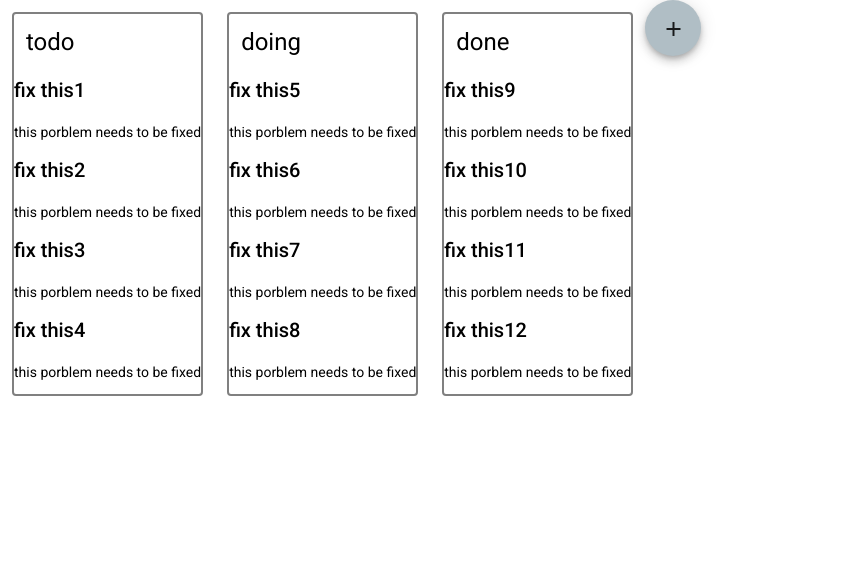
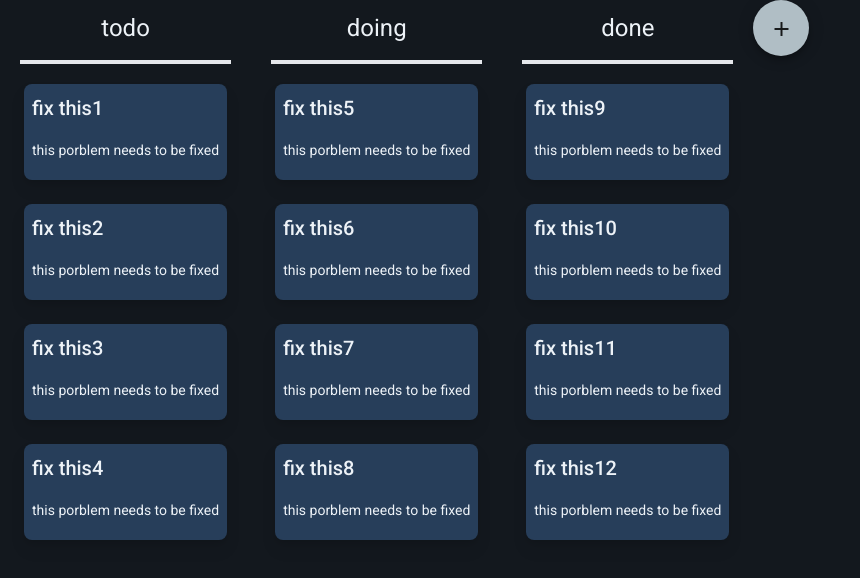
Before and after one commit to HereIsNils/kanban-tool-v6, an Angular app: page / in a window 1280 px wide. Shown: the top 578 px of the page, without its empty margins (0-860 px from the left). Built offline with nearby package versions, Linux system fonts and the light colour scheme.

Commit message:
feat: beautiful design

```diff
--- a/src/app/feature/kanban-board/box/box.component.html
+++ b/src/app/feature/kanban-board/box/box.component.html
@@ -1,4 +1,4 @@
-<div *ngIf="box">
+<div *ngIf="box" class="bg-customMidBlue m-3 p-2 rounded-lg drop-shadow-lg hover:bg-opacity-75">
     <h2>{{box.name}}</h2>
     <p>{{box.description}}</p>
 </div>
--- a/src/app/feature/kanban-board/column/column.component.html
+++ b/src/app/feature/kanban-board/column/column.component.html
@@ -1,10 +1,10 @@
-<div *ngIf="column" class="column m-3">
+<div *ngIf="column" class="m-3 text-customWhite text-center h-screen">
     <!-- Header stuff. -->
-    <div class="m-3">
+    <div class="m-2 border-b-4">
         <h1>{{column.name}}</h1>
     </div>
     <!-- Boxes. -->
-    <div class="flex flex-col">
+    <div class="flex flex-col text-left">
         <app-box *ngFor="let box of column.boxes" [boxId]="box.uuid"></app-box>
     </div>
 </div>
--- a/src/app/feature/kanban-board/kanban-board.component.html
+++ b/src/app/feature/kanban-board/kanban-board.component.html
@@ -1,8 +1,8 @@
-<div class="flex flex-row">
+<div class="flex flex-row bg-customDarkBlue">
     <ng-container *ngIf="columns">
         <app-column *ngFor="let column of columns" [column]="column"></app-column>
     </ng-container>
-    <div>
+    <div class="items-center h-screen">
         <button mat-fab (click)="createColumn()">
             <mat-icon>add</mat-icon>
         </button>
--- a/tailwind.config.js
+++ b/tailwind.config.js
@@ -5,6 +5,7 @@ module.exports = {
       colors: {
         customDarkBlue: "#13181e",
         customWhite: "#edf2f7",
+        customMidBlue: "#273e5a"
       },
       scale: {
         '2': '2.0',
```
